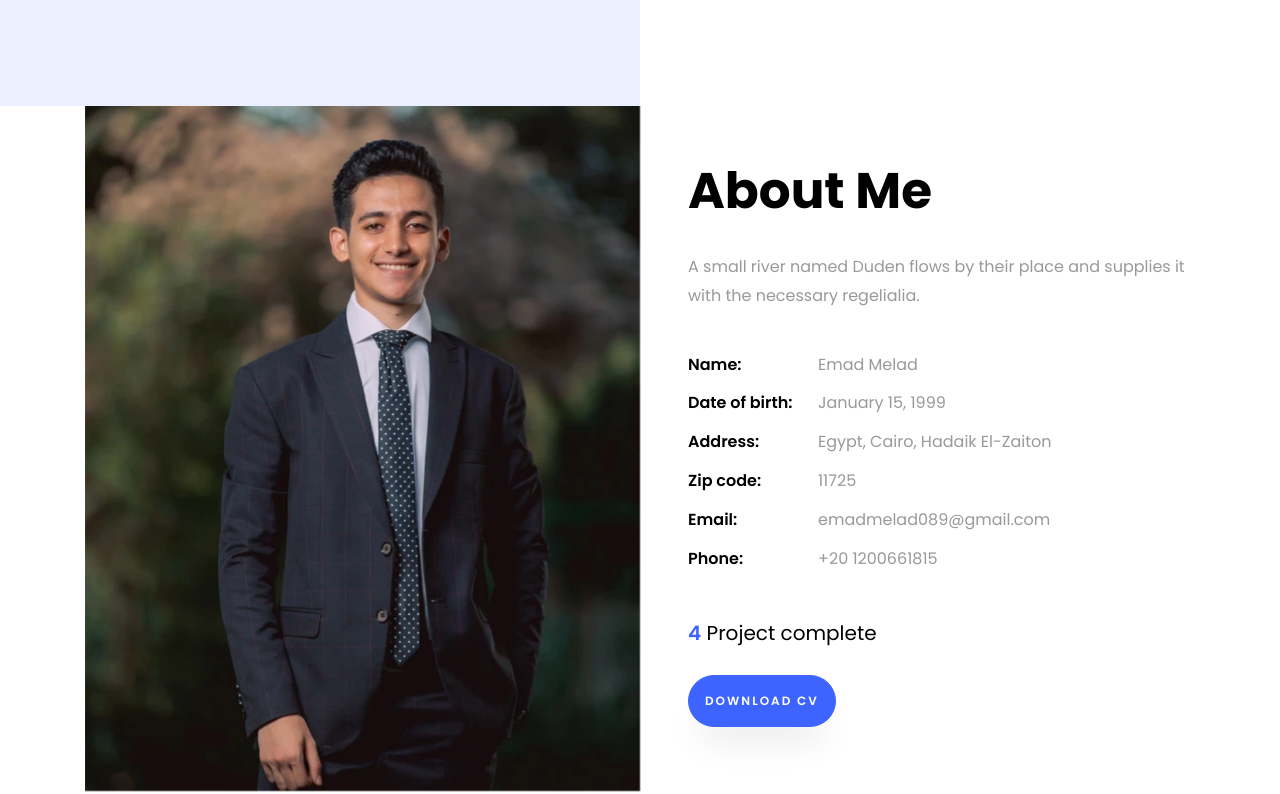
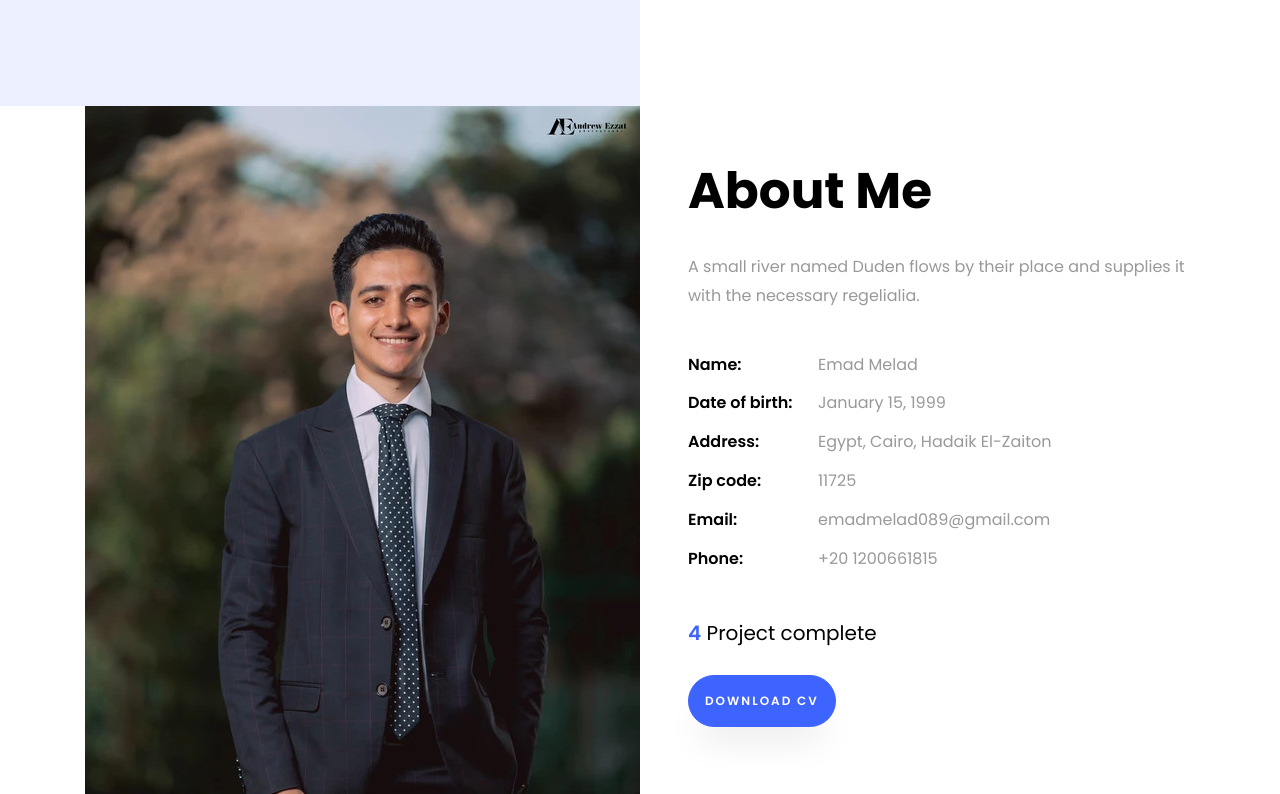
Before and after one commit to Emad151/portfolio, a plain HTML site: page index.html in a window 1280 px wide. Shown: the part 694-1488 px from the top of the page. Drawn offline with Linux system fonts and the light colour scheme; files whose address does not match are found by name.

Commit message:
added img tag instead of the style

```diff
--- a/index.html
+++ b/index.html
@@ -81,8 +81,8 @@
 				<div class="col-md-6 col-lg-6 d-flex">
 					<div class="img-about img d-flex align-items-stretch">
 						<div class="overlay"></div>
-						<div class="img d-flex align-self-stretch align-items-center"
-							style="background-image:url(images/myImages/9D6A2467_resized.webp);">
+						<div class="img d-flex align-self-stretch align-items-center">
+							<img src="images/myImages/9D6A2467_resized.webp" alt="Emad Melad" />
 						</div>
 					</div>
 				</div>
```
